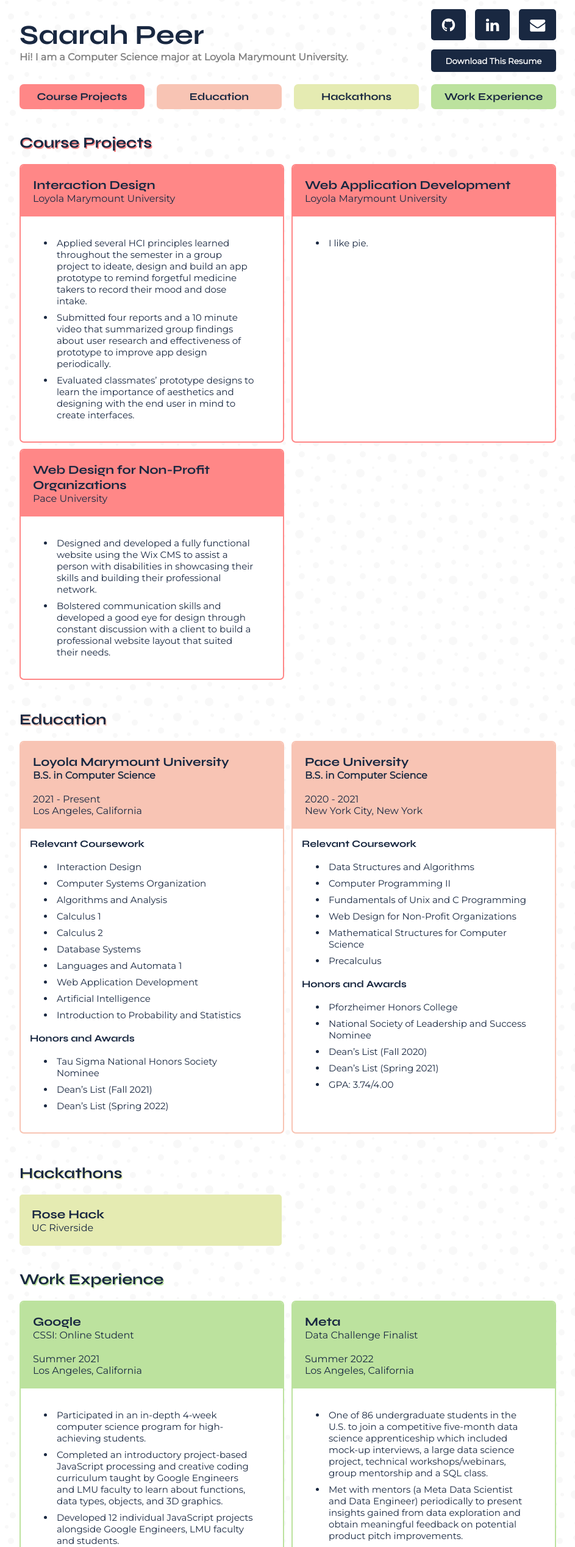
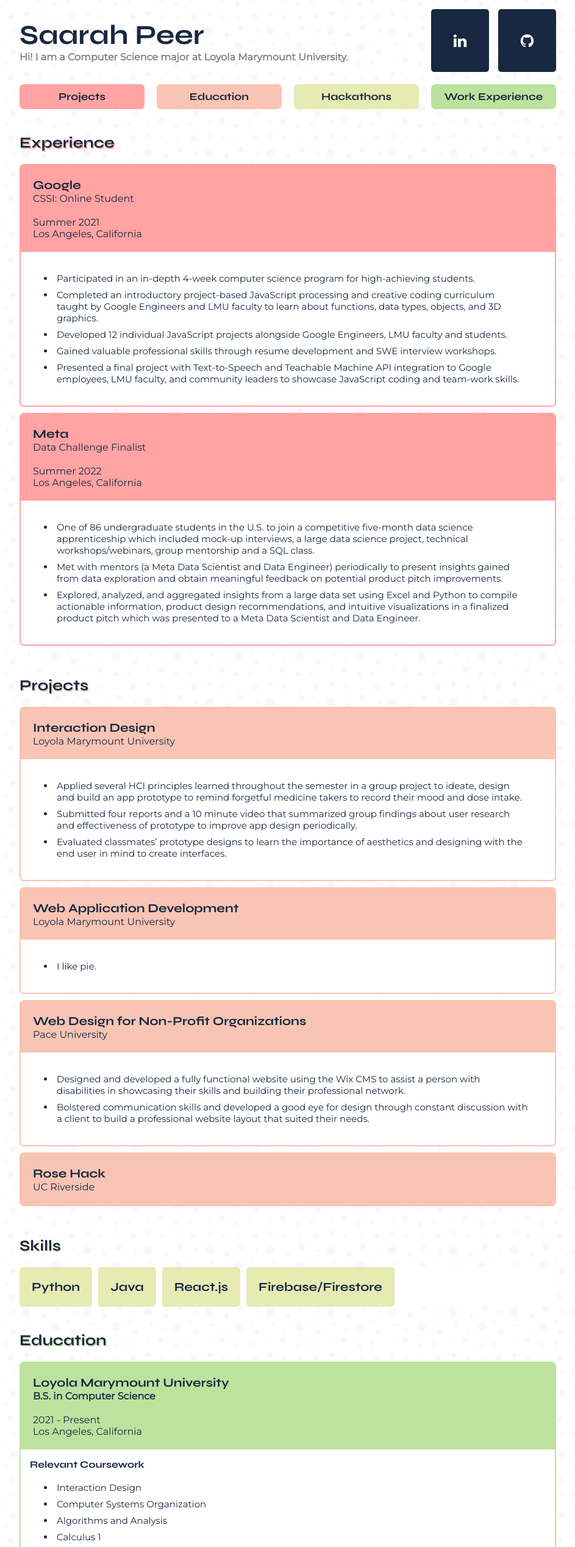
Before and after one commit to speer987/personal-website, a React (Create React App) app: page / in a window 1280 px wide. Shown: the part 60-2597 px from the top of the page at 61% size, without its empty margins (168-1111 px from the left). Built offline with nearby package versions, Linux system fonts and the light colour scheme.

Commit message:
adding updated code to accomodate for no descriptions in projects

```diff
--- a/src/App.css
+++ b/src/App.css
@@ -1,8 +1,8 @@
 :root {
-  --course-color: #FF8787;
-  --education-color: #F8C4B4;
-  --hackathon-color: #E5EBB2;
-  --experience-color: #BCE29E;
+  --first-color: #ffa3a3;
+  --second-color: #F8C4B4;
+  --third-color: #E5EBB2;
+  --fourth-color: #BCE29E;
   --text-color: #192841;
   --primary-font: 'Syne', sans-serif;
   --secondary-font: 'Montserrat', sans-serif;
@@ -49,22 +49,22 @@ h1 {
 
 #button-one {
   grid-area: button-one;
-  background-color: var(--course-color);
+  background-color: var(--first-color);
 }
 
 #button-two {
   grid-area: button-two;
-  background-color: var(--education-color);
+  background-color: var(--second-color);
 }
 
 #button-three {
   grid-area: button-three;
-  background-color: var(--hackathon-color);
+  background-color: var(--third-color);
 }
 
 #button-four {
   grid-area: button-four;
-  background-color: var(--experience-color);
+  background-color: var(--fourth-color);
 }
 
 p {
@@ -83,6 +83,7 @@ p {
 
 #contact {
   grid-area: contact;
+  display: flex;
 }
 
 #title-one,
@@ -97,22 +98,22 @@ p {
 
 #title-one {
   grid-area: title-one;
-  text-shadow: 1.5px 1.5px var(--course-color);
+  text-shadow: 1.5px 1.5px var(--first-color);
 }
 
 #title-two {
   grid-area: title-two;
-  text-shadow: 1.5px 1.5px var(--education-color);
+  text-shadow: 1.5px 1.5px var(--second-color);
 }
 
 #title-three {
   grid-area: title-three;
-  text-shadow: 1.5px 1.5px var(--hackathon-color);
+  text-shadow: 1.5px 1.5px var(--third-color);
 }
 
 #title-four {
   grid-area: title-four;
-  text-shadow: 1.5px 1.5px var(--experience-color);
+  text-shadow: 1.5px 1.5px var(--fourth-color);
 }
 
 #card-one,
@@ -144,6 +145,8 @@ p {
 
 #card-five {
   grid-area: card-five;
+  display: flex;
+  align-items: baseline;
 }
 
 #card-six {
@@ -158,36 +161,34 @@ p {
   grid-area: card-eight;
 }
 
-#card-seven,
-#card-eight {
-  border: 2px solid var(--experience-color);
-  border-radius: 7px;
-  width: calc(50% - 10px);
-  margin-bottom: 10px;
+#course {
+  border: 2px solid var(--second-color);
 }
 
-#card-three,
-#card-four {
-  border: 2px solid var(--education-color);
-  border-radius: 7px;
-  width: calc(50% - 10px);
-  margin-bottom: 10px;
+#education {
+  border: 2px solid var(--fourth-color);
 }
 
-#card-one,
-#card-two {
-  border: 2px solid var(--course-color);
+#experience {
+  border: 2px solid var(--first-color);
+}
+
+.card {
   border-radius: 7px;
-  width: calc(50% - 10px);
+  width: 100%;
   margin-bottom: 10px;
+  background-color: white;
+}
+
+.skill-card {
+  width: 100%;
 }
 
 #contact {
   grid-area: contact;
   display: grid;
   grid-template-areas:
-  'github linkedin mail'
-  'download download download';
+  'github linkedin';
   gap: 15px;
 }
 
@@ -200,6 +201,9 @@ p {
   background-color: var(--text-color);
   transition: all ease-in 0.3s;
   border: 0px;
+  flex-grow: 1;
+  width: 100%;
+  height: 100%;
 }
 
 #github:hover,
@@ -210,19 +214,15 @@ p {
 }
 
 #github:hover {
-  box-shadow: 5px 5px 0px var(--course-color);
+  box-shadow: 5px 5px 0px var(--first-color);
 }
 
 #linkedin:hover {
-  box-shadow: 5px 5px 0px var(--education-color);
+  box-shadow: 5px 5px 0px var(--second-color);
 }
 
 #mail:hover {
-  box-shadow: 5px 5px 0px var(--hackathon-color);
-}
-
-#download:hover {
-  box-shadow: 5px 5px 0px var(--experience-color);
+  box-shadow: 5px 5px 0px var(--third-color);
 }
 
 #github {
@@ -275,7 +275,7 @@ p {
   'title-two title-two title-two title-two'
   'flex-two flex-two flex-two flex-two'
   'title-three title-three title-three title-three'
-  'card-five card-five card-six card-six'
+  'card-five card-five card-five card-five'
   'title-four title-four title-four title-four'
   'flex-three flex-three flex-three flex-three';
   grid-template-columns: 25fr 25fr 25fr 25fr;
@@ -326,26 +326,27 @@ li {
 }
 
 .subheader-two {
-  border: 5px solid var(--education-color);
-  background-color: var(--education-color);
+  border: 5px solid var(--fourth-color);
+  background-color: var(--fourth-color);
 }
 
 .subheader-one {
-  border: 5px solid var(--course-color);
-  background-color: var(--course-color);
+  border: 5px solid var(--second-color);
+  background-color: var(--second-color);
 }
 
 .subheader-three {
-  border: 5px solid var(--hackathon-color);
-  background-color: var(--hackathon-color);
+  border: 5px solid var(--third-color);
+  background-color: var(--third-color);
   border-radius: 5px;
-  margin: 0px;
   padding: 15px;
+  margin-right: 10px;
+  width: auto;
 }
 
 .subheader-four {
-  border: 5px solid var(--experience-color);
-  background-color: var(--experience-color);
+  border: 5px solid var(--first-color);
+  background-color: var(--first-color);
 }
 
 .inner-header {
--- a/src/App.js
+++ b/src/App.js
@@ -1,105 +1,10 @@
-import './App.css';
-import Coursework from './components/Coursework';
-import Education from './components/Education';
-import Experience from './components/Experience';
-
-const courses =
-[
-  {
-    course: "Interaction Design",
-    university: "Loyola Marymount University",
-    desc: ["Applied several HCI principles learned throughout the semester in a group project to ideate, design and build an app prototype to remind forgetful medicine takers to record their mood and dose intake.",
-    "Submitted four reports and a 10 minute video that summarized group findings about user research and effectiveness of prototype to improve app design periodically.",
-    "Evaluated classmates’ prototype designs to learn the importance of aesthetics and designing with the end user in mind to create interfaces."]
-  },
-  {
-    course: "Web Application Development",
-    university: "Loyola Marymount University",
-    desc: ["I like pie."]
-  },
-  {
-    course: "Web Design for Non-Profit Organizations",
-    university: "Pace University",
-    desc: ["Designed and developed a fully functional website using the Wix CMS to assist a person with disabilities in showcasing their skills and building their professional network.",
-    "Bolstered communication skills and developed a good eye for design through constant discussion with a client to build a professional website layout that suited their needs."]
-  }
-]
-
-const degrees =
-[
-  {
-    university: "Loyola Marymount University",
-    degree: "B.S. in Computer Science",
-    attended: "2021 - Present",
-    location: "Los Angeles, California",
-    courses: [
-      "Interaction Design",
-      "Computer Systems Organization",
-      "Algorithms and Analysis",
-      "Calculus 1",
-      "Calculus 2",
-      "Database Systems",
-      "Languages and Automata 1",
-      "Web Application Development",
-      "Artificial Intelligence",
-      "Introduction to Probability and Statistics"
-    ],
-    honors: [
-      "Tau Sigma National Honors Society Nominee",
-      "Dean’s List (Fall 2021)",
-      "Dean’s List (Spring 2022)"
-    ]
-  },
-  {
-    university: "Pace University",
-    degree: "B.S. in Computer Science",
-    attended: "2020 - 2021",
-    location: "New York City, New York",
-    courses: [
-      "Data Structures and Algorithms",
-      "Computer Programming II",
-      "Fundamentals of Unix and C Programming",
-      "Web Design for Non-Profit Organizations",
-      "Mathematical Structures for Computer Science",
-      "Precalculus"
-    ],
-    honors:
-    [
-      "Pforzheimer Honors College",
-      "National Society of Leadership and Success Nominee",
-      "Dean’s List (Fall 2020)",
-      "Dean’s List (Spring 2021)",
-      "GPA: 3.74/4.00"
-    ]
-  }
-]
-
-const experience = [
-  {
-    company: "Google",
-    role: "CSSI: Online Student",
-    time: "Summer 2021",
-    location: "Los Angeles, California",
-    desc: [
-      "Participated in an in-depth 4-week computer science program for high-achieving students.",
-      "Completed an introductory project-based JavaScript processing and creative coding curriculum taught by Google Engineers and LMU faculty to learn about functions, data types, objects, and 3D graphics.",
-      "Developed 12 individual JavaScript projects alongside Google Engineers, LMU faculty and students.",
-      "Gained valuable professional skills through resume development and SWE interview workshops.",
-      "Presented a final project with Text-to-Speech and Teachable Machine API integration to Google employees, LMU faculty, and community leaders to showcase JavaScript coding and team-work skills."
-    ]
-  },
-  {
-    company: "Meta",
-    role: "Data Challenge Finalist",
-    time: "Summer 2022",
-    location: "Los Angeles, California",
-    desc: [
-      "One of 86 undergraduate students in the U.S. to join a competitive five-month data science apprenticeship which included mock-up interviews, a large data science project, technical workshops/webinars, group mentorship and a SQL class.",
-      "Met with mentors (a Meta Data Scientist and Data Engineer) periodically to present insights gained from data exploration and obtain meaningful feedback on potential product pitch improvements.",
-      "Explored, analyzed, and aggregated insights from a large data set using Excel and Python to compile actionable information, product design recommendations, and intuitive visualizations in a finalized product pitch which was presented to a Meta Data Scientist and Data Engineer."
-    ]
-  }
-]
+import "./App.css";
+import Coursework from "./components/Coursework";
+import { projects } from "./components/projects";
+import Education from "./components/Education";
+import { degrees } from "./components/edu";
+import Experience from "./components/Experience";
+import { experience } from "./components/exp";
 
 function App() {
   return (
@@ -107,41 +12,64 @@ function App() {
       <div id="grid">
         <div id="header">
           <h1>Saarah Peer</h1>
-          <p>Hi! I am a Computer Science major at Loyola Marymount University.</p>
+          <p>
+            Hi! I am a Computer Science major at Loyola Marymount University.
+          </p>
         </div>
-        <a href="#title-one"><button id='button-one'>Course Projects</button></a>
-        <a href="#title-two"><button id='button-two'>Education</button></a>
-        <a href="#title-three"><button id='button-three'>Hackathons</button></a>
-        <a href="#title-four"><button id='button-four'>Work Experience</button></a>
-        <div id='title-one'>Course Projects</div>
-        <div id='flex-one'>
-          <Coursework courseList={courses}/>
+        <a href="#title-one">
+          <button id="button-one">Projects</button>
+        </a>
+        <a href="#title-two">
+          <button id="button-two">Education</button>
+        </a>
+        <a href="#title-three">
+          <button id="button-three">Hackathons</button>
+        </a>
+        <a href="#title-four">
+          <button id="button-four">Work Experience</button>
+        </a>
+        <div id="title-one">Experience</div>
+        <div id="flex-one">
+          <Experience experienceList={experience} />
         </div>
-        <div id='title-two'>Education</div>
-        <div id='flex-two'>
+        <div id="title-two">Projects</div>
+        <div id="flex-two">
+          <Coursework courseList={projects} />
+        </div>
+        <div id="title-three">Skills</div>
+        <div id="card-five" className="skill-card">
+          <div className="subheader-three">
+            <h3>Python</h3>
+          </div>
+          <div className="subheader-three">
+            <h3>Java</h3>
+          </div>
+          <div className="subheader-three">
+            <h3>React.js</h3>
+          </div>
+          <div className="subheader-three">
+            <h3>Firebase/Firestore</h3>
+          </div>
+        </div>
+        <div id="title-four">Education</div>
+
+        <div id="flex-three">
           <Education degrees={degrees} />
         </div>
-        <div id='title-three'>Hackathons</div>
-        <div id='card-five'>
-          <div className='subheader-three'>
-            <h3>Rose Hack</h3>
-            <h4>UC Riverside</h4>
-          </div>
-        </div>
-        <div id='title-four'>Work Experience</div>
-        <div id="flex-three">
-          <Experience experienceList={experience} />
-        </div>
-        <div id='contact'>
-          <button id='linkedin'><i class='fa fa-linkedin'></i></button>
-          <button id='github'><i class='fa fa-github'></i></button>
-          <button id='download'>Download This Resume</button>
-          <button id='mail'><i class='fa fa-envelope'></i></button>
+        <div id="contact">
+          <a href="linkedin.com/saarah-peer">
+            <button id="linkedin">
+              <i class="fa fa-linkedin"></i>
+            </button>
+          </a>
+          <a href="github.com/speer987">
+            <button src="github.com/speer987" id="github">
+              <i class="fa fa-github"></i>
+            </button>
+          </a>
         </div>
       </div>
-      <div id='credit'>
-          Designed by Saarah Peer in React and CSS.
-      </div>
+      <div id="credit">Designed with ❤️ by Saarah Peer</div>
     </div>
   );
 }
--- a/src/components/Coursework.js
+++ b/src/components/Coursework.js
@@ -1,17 +1,21 @@
-export default function Coursework({courseList}){
-    return (
-        courseList?.map(courseInfo =>
-            <div id='card-one' key={courseInfo.course}>
-                <div className='subheader-one'>
+export default function Coursework({ courseList }) {
+  return courseList?.map((courseInfo) => (
+    <div className="card" id="course" key={courseInfo.course}>
+      <div className="subheader-one">
         <h3>{courseInfo.course}</h3>
         <h4>{courseInfo.university}</h4>
       </div>
-                <div className='padding'>
+      {courseInfo?.desc ? (
+        <div className="padding">
           <ul>
-                    {courseInfo?.desc.map(item => <li key={item}>{item}</li>)}
+            {courseInfo?.desc.map((item) => (
+              <li key={item}>{item}</li>
+            ))}
           </ul>
         </div>
+      ) : (
+        <div></div>
+      )}
     </div>
-        )
-    );
+  ));
 }
--- a/src/components/Education.js
+++ b/src/components/Education.js
@@ -1,25 +1,27 @@
-export default function Education({degrees}){
-    return (
-    degrees?.map(degreeInfo =>
-        <div id='card-three'>
-            <div className='subheader-two'>
+export default function Education({ degrees }) {
+  return degrees?.map((degreeInfo) => (
+    <div className="card" id="education" key={degreeInfo.university}>
+      <div className="subheader-two">
         <h3>{degreeInfo.university}</h3>
-                <h4 className='bold'>{degreeInfo.degree}</h4>
+        <h4 className="bold">{degreeInfo.degree}</h4>
         <br />
         <h4>{degreeInfo.attended}</h4>
         <h4>{degreeInfo.location}</h4>
       </div>
-          <div className='padding'>
-            <p className='inner-header'>Relevant Coursework</p>
-            <ul className='one-liners'>
-              {degreeInfo?.courses.map(item => <li key={item}>{item}</li>)}
+      <div className="padding">
+        <p className="inner-header">Relevant Coursework</p>
+        <ul className="one-liners">
+          {degreeInfo?.courses.map((item) => (
+            <li key={item}>{item}</li>
+          ))}
         </ul>
-            <p className='inner-header'>Honors and Awards</p>
-            <ul className='one-liners'>
-              {degreeInfo?.honors.map(item => <li key={item}>{item}</li>)}
+        <p className="inner-header">Honors and Awards</p>
+        <ul className="one-liners">
+          {degreeInfo?.honors.map((item) => (
+            <li key={item}>{item}</li>
+          ))}
         </ul>
       </div>
     </div>
-        )
-    );
+  ));
 }
--- a/src/components/Experience.js
+++ b/src/components/Experience.js
@@ -1,20 +1,20 @@
-export default function Experience({experienceList}){
-    return (
-        experienceList?.map(experience =>
-            <div id='card-seven' key={experience}>
-                <div className='subheader-four'>
+export default function Experience({ experienceList }) {
+  return experienceList?.map((experience) => (
+    <div className="card" id="experience" key={experience}>
+      <div className="subheader-four">
         <h3>{experience.company}</h3>
         <h4>{experience.role}</h4>
         <br />
         <h4>{experience.time}</h4>
         <h4>{experience.location}</h4>
       </div>
-                <div className='padding'>
+      <div className="padding">
         <ul>
-                        {experience?.desc.map(item => <li key={item}>{item}</li>)}
+          {experience?.desc.map((item) => (
+            <li key={item}>{item}</li>
+          ))}
         </ul>
       </div>
     </div>
-        )
-    );
+  ));
 }
--- /dev/null
+++ b/src/components/edu.js
@@ -0,0 +1,46 @@
+export const degrees = [
+  {
+    university: "Loyola Marymount University",
+    degree: "B.S. in Computer Science",
+    attended: "2021 - Present",
+    location: "Los Angeles, California",
+    courses: [
+      "Interaction Design",
+      "Computer Systems Organization",
+      "Algorithms and Analysis",
+      "Calculus 1",
+      "Calculus 2",
+      "Database Systems",
+      "Languages and Automata 1",
+      "Web Application Development",
+      "Artificial Intelligence",
+      "Introduction to Probability and Statistics",
+    ],
+    honors: [
+      "Tau Sigma National Honors Society Nominee",
+      "Dean’s List (Fall 2021)",
+      "Dean’s List (Spring 2022)",
+    ],
+  },
+  {
+    university: "Pace University",
+    degree: "B.S. in Computer Science",
+    attended: "2020 - 2021",
+    location: "New York City, New York",
+    courses: [
+      "Data Structures and Algorithms",
+      "Computer Programming II",
+      "Fundamentals of Unix and C Programming",
+      "Web Design for Non-Profit Organizations",
+      "Mathematical Structures for Computer Science",
+      "Precalculus",
+    ],
+    honors: [
+      "Pforzheimer Honors College",
+      "National Society of Leadership and Success Nominee",
+      "Dean’s List (Fall 2020)",
+      "Dean’s List (Spring 2021)",
+      "GPA: 3.74/4.00",
+    ],
+  },
+];
--- /dev/null
+++ b/src/components/exp.js
@@ -0,0 +1,26 @@
+export const experience = [
+  {
+    company: "Google",
+    role: "CSSI: Online Student",
+    time: "Summer 2021",
+    location: "Los Angeles, California",
+    desc: [
+      "Participated in an in-depth 4-week computer science program for high-achieving students.",
+      "Completed an introductory project-based JavaScript processing and creative coding curriculum taught by Google Engineers and LMU faculty to learn about functions, data types, objects, and 3D graphics.",
+      "Developed 12 individual JavaScript projects alongside Google Engineers, LMU faculty and students.",
+      "Gained valuable professional skills through resume development and SWE interview workshops.",
+      "Presented a final project with Text-to-Speech and Teachable Machine API integration to Google employees, LMU faculty, and community leaders to showcase JavaScript coding and team-work skills.",
+    ],
+  },
+  {
+    company: "Meta",
+    role: "Data Challenge Finalist",
+    time: "Summer 2022",
+    location: "Los Angeles, California",
+    desc: [
+      "One of 86 undergraduate students in the U.S. to join a competitive five-month data science apprenticeship which included mock-up interviews, a large data science project, technical workshops/webinars, group mentorship and a SQL class.",
+      "Met with mentors (a Meta Data Scientist and Data Engineer) periodically to present insights gained from data exploration and obtain meaningful feedback on potential product pitch improvements.",
+      "Explored, analyzed, and aggregated insights from a large data set using Excel and Python to compile actionable information, product design recommendations, and intuitive visualizations in a finalized product pitch which was presented to a Meta Data Scientist and Data Engineer.",
+    ],
+  },
+];
--- /dev/null
+++ b/src/components/projects.js
@@ -0,0 +1,29 @@
+export const projects = [
+  {
+    course: "Interaction Design",
+    university: "Loyola Marymount University",
+    desc: [
+      "Applied several HCI principles learned throughout the semester in a group project to ideate, design and build an app prototype to remind forgetful medicine takers to record their mood and dose intake.",
+      "Submitted four reports and a 10 minute video that summarized group findings about user research and effectiveness of prototype to improve app design periodically.",
+      "Evaluated classmates’ prototype designs to learn the importance of aesthetics and designing with the end user in mind to create interfaces.",
+    ],
+  },
+  {
+    course: "Web Application Development",
+    university: "Loyola Marymount University",
+    desc: ["I like pie."],
+  },
+  {
+    course: "Web Design for Non-Profit Organizations",
+    university: "Pace University",
+    desc: [
+      "Designed and developed a fully functional website using the Wix CMS to assist a person with disabilities in showcasing their skills and building their professional network.",
+      "Bolstered communication skills and developed a good eye for design through constant discussion with a client to build a professional website layout that suited their needs.",
+    ],
+  },
+  {
+    course: "Rose Hack",
+    university: "UC Riverside",
+    // desc: [],
+  },
+];
--- /dev/null
+++ b/src/components/skills.js
@@ -0,0 +1 @@
+export const skills = ["Python", "React.js"];
```
Lines whose indentation alone changed are shown as unchanged.
